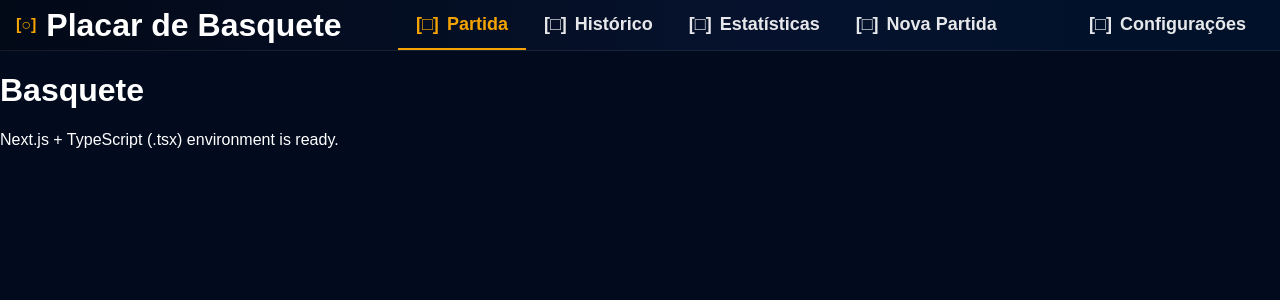
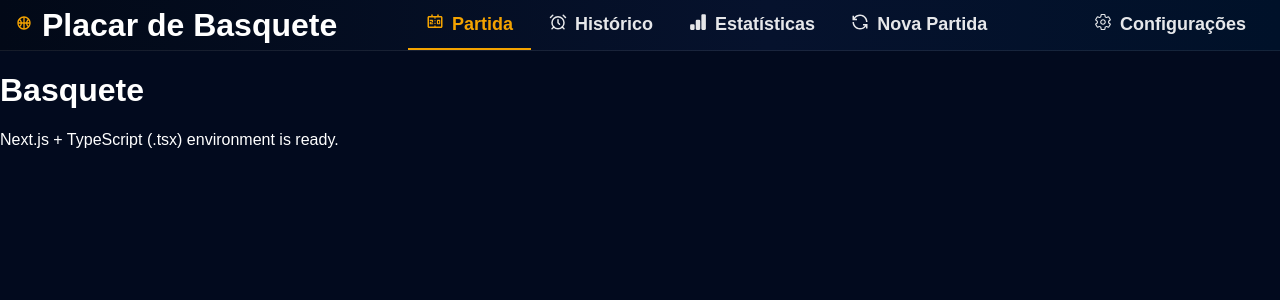
Before and after one commit to JoaoLucasRodriguesdaSilva/Basquete, a Next.js app: page / in a window 1280 px wide. Shown: the top 300 px of the page. Built offline with nearby package versions, Linux system fonts and the light colour scheme.

Commit message:
feat: add react-icons to header placeholders
Agent-Logs-Url: https://github.com/JoaoLucasRodriguesdaSilva/Basquete/sessions/664f9b6c-22d7-4ee1-8024-29b74d23a6a8

Co-authored-by: JoaoLucasRodriguesdaSilva <108086840+JoaoLucasRodriguesdaSilva@users.noreply.github.com>

```diff
--- a/package.json
+++ b/package.json
@@ -11,7 +11,8 @@
   "dependencies": {
     "next": "16.2.6",
     "react": "19.2.4",
-    "react-dom": "19.2.4"
+    "react-dom": "19.2.4",
+    "react-icons": "^5.6.0"
   },
   "devDependencies": {
     "@types/node": "^20",
--- a/src/components/app-header.tsx
+++ b/src/components/app-header.tsx
@@ -2,14 +2,18 @@
 
 import Link from "next/link";
 import { usePathname } from "next/navigation";
+import { BsBarChartFill } from "react-icons/bs";
+import { IoSettingsOutline } from "react-icons/io5";
+import { LuAlarmClock } from "react-icons/lu";
+import { MdOutlineScoreboard, MdOutlineSportsBasketball } from "react-icons/md";
+import { RiLoopLeftLine } from "react-icons/ri";
 
 const navItems = [
-  { label: "Partida", href: "/" },
-  { label: "Histórico", href: "/historico" },
-  { label: "Estatísticas", href: "/estatisticas" },
-  { label: "Nova Partida", href: "/nova-partida" },
+  { label: "Partida", href: "/", icon: MdOutlineScoreboard },
+  { label: "Histórico", href: "/historico", icon: LuAlarmClock },
+  { label: "Estatísticas", href: "/estatisticas", icon: BsBarChartFill },
+  { label: "Nova Partida", href: "/nova-partida", icon: RiLoopLeftLine },
 ];
-const iconPlaceholder = "[□]";
 
 const getLinkClassName = (isActive: boolean, isSettings?: boolean) =>
   ["app-header__link", isSettings && "app-header__settings", isActive && "app-header__link--active"]
@@ -23,13 +27,16 @@ export function AppHeader() {
   return (
     <header className="app-header">
       <div className="app-header__brand">
-        <span className="app-header__symbol">[○]</span>
+        <span className="app-header__symbol" aria-hidden="true">
+          <MdOutlineSportsBasketball />
+        </span>
         <span className="app-header__title">Placar de Basquete</span>
       </div>
 
       <nav className="app-header__nav" aria-label="Navegação principal">
         {navItems.map((item) => {
           const isActive = pathname === item.href;
+          const Icon = item.icon;
 
           return (
             <Link
@@ -38,7 +45,9 @@ export function AppHeader() {
               href={item.href}
               aria-current={isActive ? "page" : undefined}
             >
-              <span>{iconPlaceholder}</span>
+              <span aria-hidden="true">
+                <Icon />
+              </span>
               <span>{item.label}</span>
             </Link>
           );
@@ -50,7 +59,9 @@ export function AppHeader() {
         href="/configuracoes"
         aria-current={isSettingsActive ? "page" : undefined}
       >
-        <span>{iconPlaceholder}</span>
+        <span aria-hidden="true">
+          <IoSettingsOutline />
+        </span>
         <span>Configurações</span>
       </Link>
     </header>
```
Also changed, not shown: 1 other file (tests, documents, lock files or other folders).
